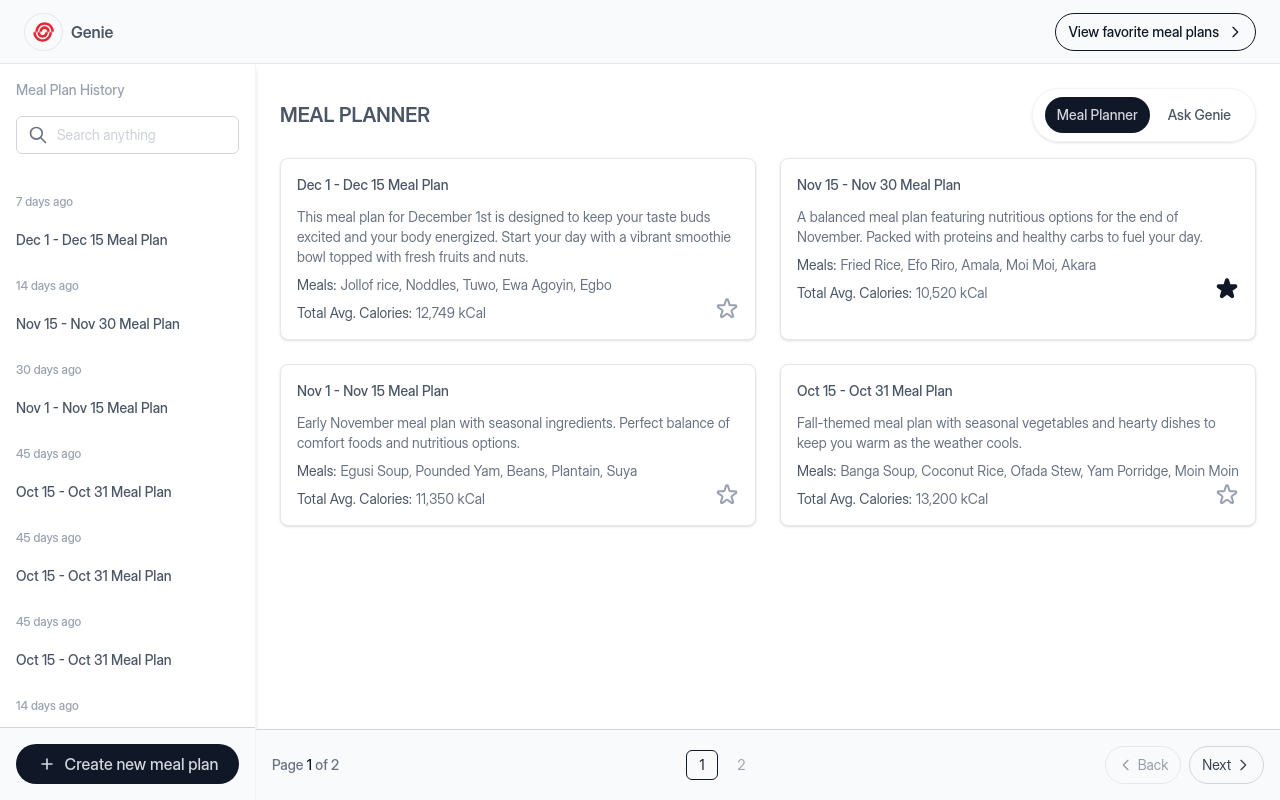
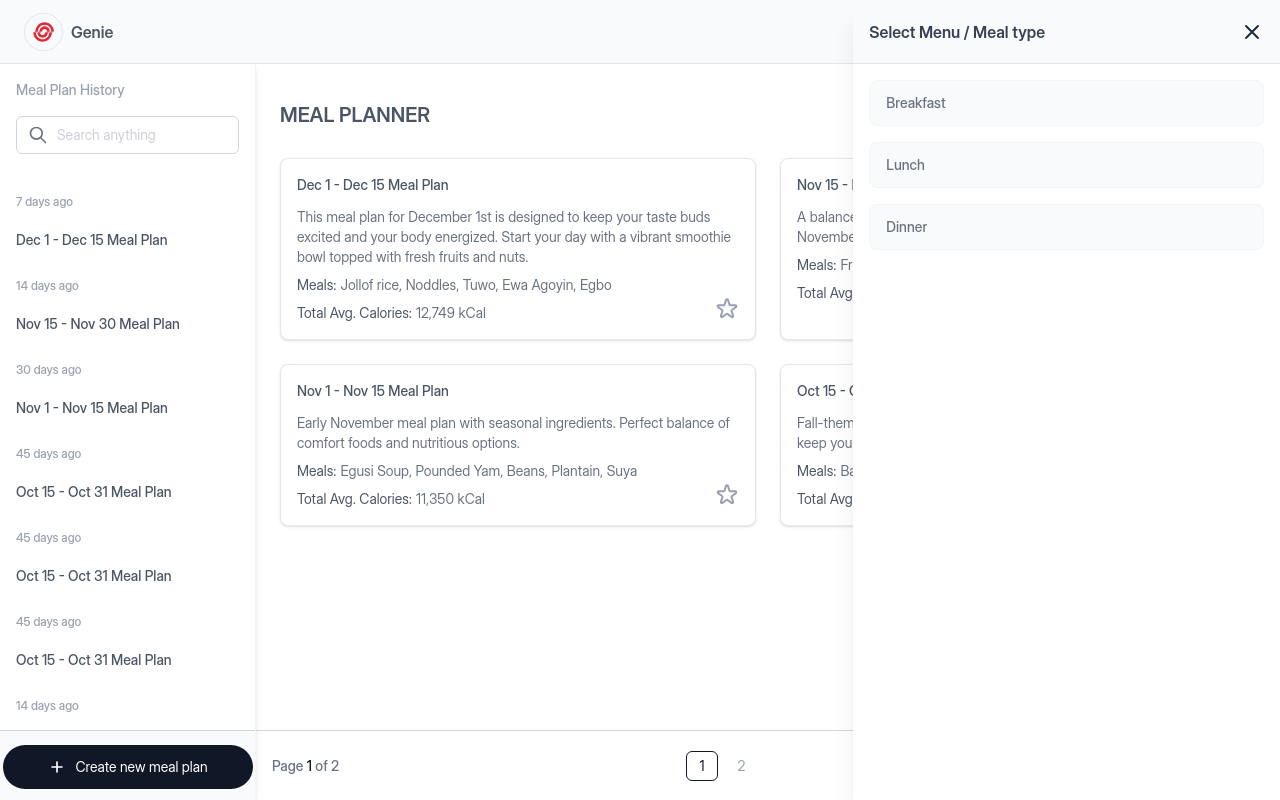
Before and after one commit to Tokonigeorge/MenuGenie, a React (Vite) app in the folder frontend/: page / in a window 1280 px wide. Both pictures are taken after a click on the element 518 px from the left and 249 px from the top of the page. Built offline with nearby package versions, Linux system fonts and the light colour scheme.

Commit message:
meal chat modal ui implementation

```diff
--- /dev/null
+++ b/frontend/src/components/mealChatModal.tsx
@@ -0,0 +1,227 @@
+import React, { useState } from 'react';
+
+const MealChatModal = ({
+  onClose,
+  selectedPlan,
+}: {
+  onClose: () => void;
+  // eslint-disable-next-line @typescript-eslint/no-explicit-any
+  selectedPlan: any;
+}) => {
+  const [selectedMealType, setSelectedMealType] = useState<
+    'Breakfast' | 'Lunch' | 'Dinner' | null
+  >(null);
+  const [genieChats, setGenieChats] = useState<
+    {
+      message: string;
+      isUser: boolean;
+    }[]
+  >([]);
+  const [genieInput, setGenieInput] = useState('');
+
+  const handleMealTypeSelect = (type: 'Breakfast' | 'Lunch' | 'Dinner') => {
+    setSelectedMealType(type);
+  };
+
+  const handleSendMessage = (e: React.FormEvent) => {
+    e.preventDefault();
+    if (genieInput.trim()) {
+      setGenieChats([...genieChats, { message: genieInput, isUser: true }]);
+      setGenieInput('');
+      // Here you would typically call an API to get genie's response
+      // For now, we'll just simulate a response
+      setTimeout(() => {
+        setGenieChats((prev) => [
+          ...prev,
+          {
+            message:
+              "I've analyzed your question about this meal. What else would you like to know?",
+            isUser: false,
+          },
+        ]);
+      }, 1000);
+    }
+  };
+
+  return (
+    <div
+      className={`fixed top-0 right-0 h-full w-1/3 bg-white shadow-xl z-50 transform transition-transform duration-300 ease-in-out translate-x-0 flex flex-col`}
+    >
+      {/* Modal Header */}
+      <div className='p-4 border-b bg-gray-50 h-16 border-gray-200 flex justify-between items-center'>
+        <h2 className='font-semibold text-gray-700'>
+          {selectedMealType
+            ? `${selectedMealType} for ${selectedPlan?.title.split(' ')[0]} ${
+                selectedPlan?.title.split(' ')[1]
+              }`
+            : 'Select Menu / Meal type'}
+        </h2>
+        <button
+          onClick={onClose}
+          className='text-gray-800 cursor-pointer hover:text-gray-900 hover:scale-110 transition-all duration-300'
+        >
+          <svg
+            className='w-6 h-6'
+            fill='none'
+            stroke='currentColor'
+            viewBox='0 0 24 24'
+          >
+            <path
+              strokeLinecap='round'
+              strokeLinejoin='round'
+              strokeWidth={2}
+              d='M6 18L18 6M6 6l12 12'
+            />
+          </svg>
+        </button>
+      </div>
+      <div className='flex-1 overflow-y-auto p-4'>
+        {!selectedMealType ? (
+          <div className='grid grid-rows-3 gap-4'>
+            {['Breakfast', 'Lunch', 'Dinner'].map((type) => (
+              <div
+                key={type}
+                onClick={() =>
+                  handleMealTypeSelect(type as 'Breakfast' | 'Lunch' | 'Dinner')
+                }
+                className='border border-gray-100 bg-gray-50 py-3 px-4 rounded-lg text-sm font-medium text-gray-500 cursor-pointer hover:bg-gray-100'
+              >
+                {type}
+              </div>
+            ))}
+          </div>
+        ) : (
+          <div className='space-y-6 mt-2'>
+            <div className='text-gray-500 text-sm'>
+              <h3 className='font-medium'>Meal Title:</h3>
+              <p className='mt-1'>Nigerian Jollof Rice</p>
+            </div>
+            <div className='text-gray-500 text-sm'>
+              <h3 className='font-medium'>Description/History:</h3>
+              <p className='mt-1'>
+                Nigerian Jollof Rice is a beloved West African dish made with
+                rice, tomatoes, peppers, and a blend of spices. It's a staple at
+                parties, gatherings, and everyday meals, known for its rich,
+                smoky flavor. The dish is at the center of a friendly rivalry
+                between Nigeria, Ghana, and other West African countries, each
+                with its unique take. Nigerian Jollof is typically cooked with
+                long-grain parboiled rice, giving it a firm texture that absorbs
+                the flavors beautifully.
+              </p>
+            </div>
+
+            <div className='text-gray-500 text-sm'>
+              <h3 className='font-medium'>
+                Calories (Per Serving - Approximate):
+              </h3>
+              <p className='mt-1'>
+                450-500 kcal per serving (depends on oil quantity and protein
+                choice).
+              </p>
+            </div>
+            <div className='text-gray-500 text-sm'>
+              <h3 className='font-medium'>Recipe:</h3>
+              <p className='mt-1 font-medium'>Ingredients:</p>
+              <ul className='list-disc pl-5 mt-2 text-sm text-gray-500'>
+                <li>2 cups of long-grain parboiled rice</li>
+                <li>6 large ripe tomatoes</li>
+                <li>2 red bell peppers</li>
+                <li>2 large onions</li>
+                <li>4 tablespoons of tomato paste</li>
+                <li>1/3 cup of vegetable oil</li>
+                <li>2-3 scotch bonnet peppers (adjust to taste)</li>
+                <li>3 cloves of garlic</li>
+                <li>1-inch piece of ginger</li>
+                <li>2 bay leaves</li>
+                <li>1 teaspoon thyme</li>
+                <li>1 teaspoon curry powder</li>
+                <li>2-3 stock cubes</li>
+                <li>Salt to taste</li>
+              </ul>
+            </div>
+            {genieChats.length > 0 && (
+              <div className='mt-6'>
+                <div className='flex items-center gap-2 mb-3 border-t border-b bg-gray-50  p-2 -mx-4  border-t-gray-100 border-b-gray-100'>
+                  <div className='p-1 rounded-full bg-white'>
+                    <svg
+                      width='16'
+                      height='17'
+                      viewBox='0 0 16 17'
+                      fill='none'
+                      xmlns='http://www.w3.org/2000/svg'
+                    >
+                      <path
+                        d='M10 11.1667C12.5774 11.1667 14.6667 9.07737 14.6667 6.50004C14.6667 3.92271 12.5774 1.83337 10 1.83337C7.42271 1.83337 5.33337 3.92271 5.33337 6.50004C5.33337 9.07737 7.42271 11.1667 10 11.1667Z'
+                        stroke='#98A2B3'
+                        strokeWidth='1.2'
+                        strokeMiterlimit='10'
+                      />
+                      <path
+                        d='M6.00004 15.1667C8.57737 15.1667 10.6667 13.0774 10.6667 10.5C10.6667 7.92271 8.57737 5.83337 6.00004 5.83337C3.42271 5.83337 1.33337 7.92271 1.33337 10.5C1.33337 13.0774 3.42271 15.1667 6.00004 15.1667Z'
+                        stroke='#98A2B3'
+                        strokeWidth='1.2'
+                        strokeMiterlimit='10'
+                      />
+                    </svg>
+                  </div>
+                  <span className='text-sm font-medium'>Chats with genie</span>
+                </div>
+
+                <div className='space-y-3'>
+                  {genieChats.map((chat, index) => (
+                    <div
+                      key={index}
+                      className={`p-3 rounded-lg border border-gray-100 bg-gray-50 text-sm text-gray-500 ${
+                        chat.isUser
+                          ? 'ml-auto max-w-[80%] w-max '
+                          : 'mr-auto max-w-[80%] w-max '
+                      }`}
+                    >
+                      {chat.message}
+                    </div>
+                  ))}
+                </div>
+              </div>
+            )}
+          </div>
+        )}
+      </div>
+      {selectedMealType && (
+        <div className='sticky bottom-0 border-t border-gray-300 bg-gray-50 p-3 h-[70px]'>
+          <form
+            onSubmit={handleSendMessage}
+            className='flex items-center gap-2'
+          >
+            <input
+              type='text'
+              value={genieInput}
+              onChange={(e) => setGenieInput(e.target.value)}
+              placeholder='Ask Genie... (e.g make this recipe for 6 people servings)'
+              className='flex-1 px-4 py-2 border text-sm text-gray-400 border-gray-300 rounded-md focus:outline-none focus:ring-2 focus:ring-gray-900'
+            />
+            <button
+              type='submit'
+              className='p-2 bg-gray-800 text-white rounded-md'
+            >
+              <svg
+                className='w-5 h-5 transform rotate-90'
+                fill='none'
+                stroke='currentColor'
+                viewBox='0 0 24 24'
+              >
+                <path
+                  strokeLinecap='round'
+                  strokeLinejoin='round'
+                  strokeWidth={2}
+                  d='M12 19l9 2-9-18-9 18 9-2zm0 0v-8'
+                />
+              </svg>
+            </button>
+          </form>
+        </div>
+      )}
+    </div>
+  );
+};
+
+export default MealChatModal;
--- a/frontend/src/views/mealPlansView.tsx
+++ b/frontend/src/views/mealPlansView.tsx
@@ -1,6 +1,6 @@
 import React, { useState } from 'react';
-import Button from '../components/button';
 import TabNavigation from '../components/tabNavigation';
+import MealChatModal from '../components/mealChatModal';
 
 // Sample data for meal plans
 const mealPlans = [
@@ -111,6 +111,10 @@ const MealPlansView: React.FC = () => {
   );
 
   const [currentPage, setCurrentPage] = useState<number>(1);
+  const [isModalOpen, setIsModalOpen] = useState(false);
+  const [selectedPlan, setSelectedPlan] = useState<
+    (typeof mealPlans)[0] | null
+  >(null);
 
   const itemsPerPage = 4;
   const totalPages = Math.ceil(mealPlans.length / itemsPerPage);
@@ -118,6 +122,15 @@ const MealPlansView: React.FC = () => {
   const indexOfLastItem = currentPage * itemsPerPage;
   const indexOfFirstItem = indexOfLastItem - itemsPerPage;
   const currentItems = mealPlans.slice(indexOfFirstItem, indexOfLastItem);
+
+  const handleCloseModal = () => {
+    setIsModalOpen(false);
+  };
+
+  const handlePlanClick = (plan: (typeof mealPlans)[0]) => {
+    setSelectedPlan(plan);
+    setIsModalOpen(true);
+  };
 
   return (
     <div className='flex h-[calc(100vh-64px)] w-full overflow-hidden'>
@@ -167,12 +180,12 @@ const MealPlansView: React.FC = () => {
             ))}
           </div>
         </div>
-        <div className=' border-t border-gray-300 bg-gray-50 sticky bottom-0 p-4 w-full'>
-          <Button
+        <div className=' border-t border-gray-300 bg-gray-50 sticky bottom-0 h-[70px] py-3.5 w-full text-center'>
+          <button
             onClick={() => console.log('Create new plan clicked')}
-            className='cursor-pointer p-6 w-full'
-            variant='primary'
-            icon={
+            className='cursor-pointer py-3 max-w-[250px] mx-auto px-4 bg-gray-900 text-white text-sm rounded-3xl flex items-center justify-center gap-2 w-full'
+            type='button'
+          >
             <svg
               className='w-5 h-5'
               fill='none'
@@ -187,10 +200,8 @@ const MealPlansView: React.FC = () => {
                 d='M12 6v6m0 0v6m0-6h6m-6 0H6'
               />
             </svg>
-            }
-          >
             Create new meal plan
-          </Button>
+          </button>
         </div>
       </div>
 
@@ -202,6 +213,7 @@ const MealPlansView: React.FC = () => {
             {currentItems.map((plan) => (
               <div
                 key={plan.id}
+                onClick={() => handlePlanClick(plan)}
                 className='bg-white rounded-lg shadow-sm p-4 border border-gray-200 cursor-pointer'
               >
                 <h3 className='text-sm font-medium text-gray-600'>
@@ -246,7 +258,7 @@ const MealPlansView: React.FC = () => {
           </div>
         </div>
 
-        <div className='border-t border-gray-300 bg-gray-50 sticky bottom-0 p-4 w-full flex items-center justify-between'>
+        <div className='border-t border-gray-300 h-[70px] px-4 py-3.5 w-full flex items-center justify-between'>
           <div className='text-sm text-gray-500 font-medium'>
             Page <span className='text-gray-900'>{currentPage}</span> of{' '}
             {totalPages}
@@ -324,6 +336,9 @@ const MealPlansView: React.FC = () => {
           </div>
         </div>
       </div>
+      {isModalOpen && (
+        <MealChatModal onClose={handleCloseModal} selectedPlan={selectedPlan} />
+      )}
     </div>
   );
 };
```
Lines whose indentation alone changed are shown as unchanged.
